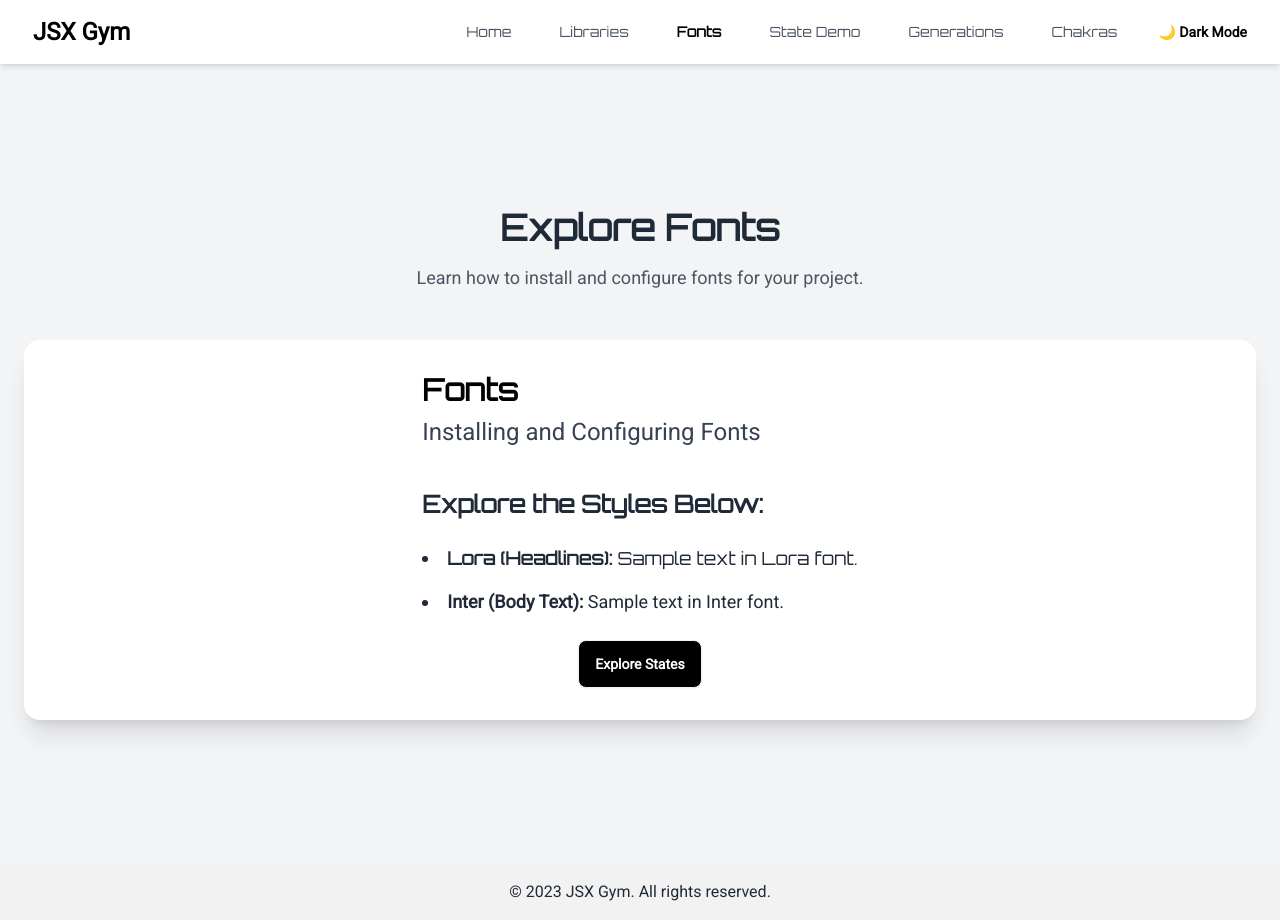
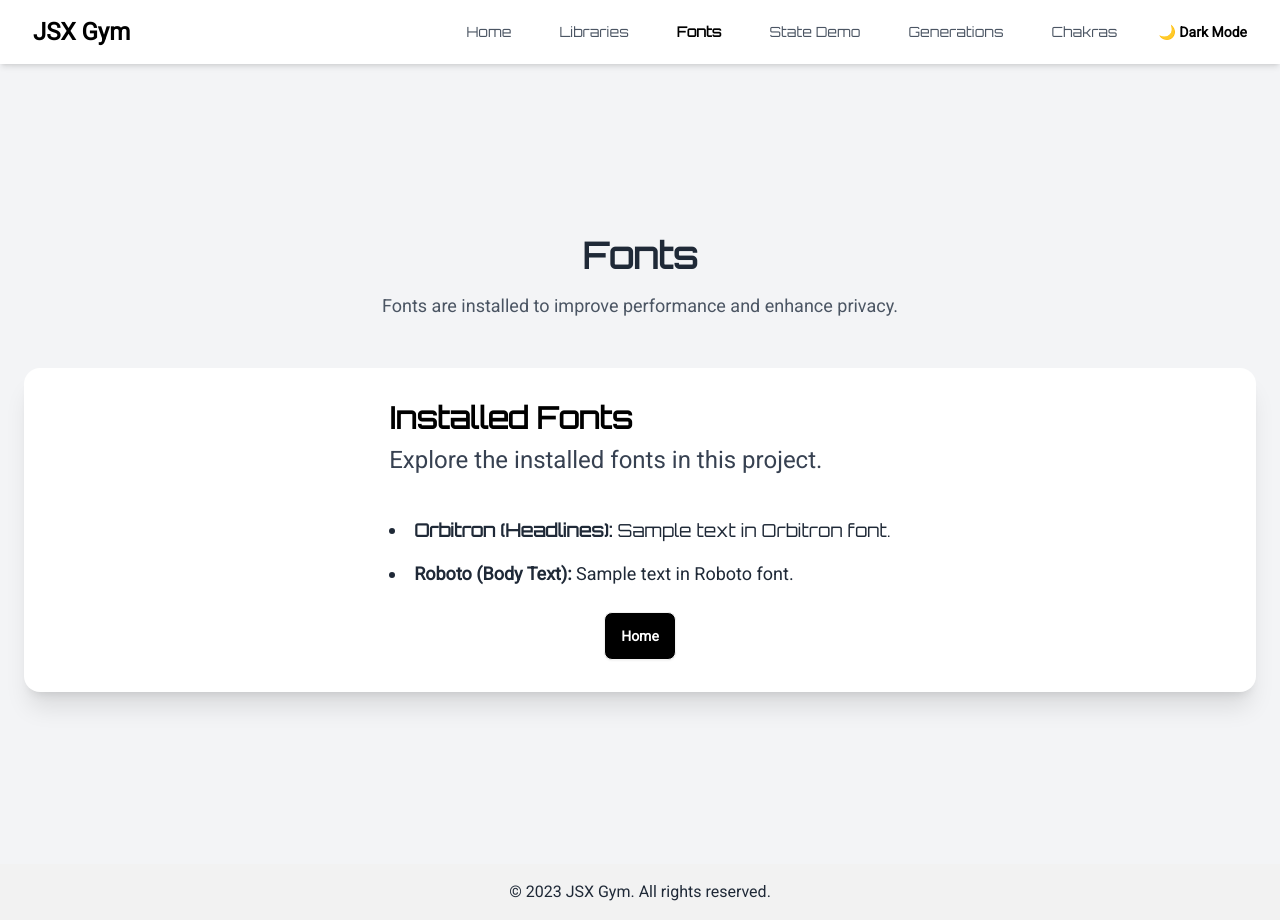
Before and after one commit to RW2023/jsx-gym, a React (Vite) app: page /font in a window 1280 px wide. Built offline with nearby package versions, Linux system fonts and the light colour scheme.

Commit message:
Update Fonts component for improved clarity and performance messaging

```diff
--- a/src/components/Fonts.tsx
+++ b/src/components/Fonts.tsx
@@ -13,22 +13,19 @@ const Font: React.FC = () => {
             {/* Page Title */}
             <div className="text-center mb-12">
                 <h1 className="text-4xl font-bold text-gray-800 dark:text-white mb-4 font-orbitron">
-                    Explore Fonts
+                    Fonts
                 </h1>
                 <p className="text-lg text-gray-600 dark:text-gray-300 font-roboto">
-                    Learn how to install and configure fonts for your project.
+                    Fonts are installed to improve performance and enhance privacy.
                 </p>
             </div>
 
             {/* Card */}
             <Card
-                title="Fonts"
-                subtitle="Installing and Configuring Fonts"
+                title="Installed Fonts"
+                subtitle="Explore the installed fonts in this project."
                 body={
                     <div className="mt-4">
-                        <h2 className="text-2xl font-bold text-gray-800 dark:text-white mb-6 font-orbitron">
-                            Explore the Styles Below:
-                        </h2>
                         <ul className="list-disc list-inside text-lg text-gray-800 dark:text-gray-300 space-y-4">
                             <motion.li
                                 className="font-orbitron"
@@ -37,7 +34,7 @@ const Font: React.FC = () => {
                                 transition={{ duration: 0.5, delay: 0.2 }}
                                 whileHover={{ scale: 1.05 }}
                             >
-                                <span className="font-bold">Lora (Headlines):</span> Sample text in Lora font.
+                                <span className="font-bold">Orbitron (Headlines):</span> <span>Sample text in Orbitron font.</span>
                             </motion.li>
                             <motion.li
                                 className="font-roboto"
@@ -46,13 +43,13 @@ const Font: React.FC = () => {
                                 transition={{ duration: 0.5, delay: 0.4 }}
                                 whileHover={{ scale: 1.05 }}
                             >
-                                <span className="font-bold">Inter (Body Text):</span> Sample text in Inter font.
+                                <span className="font-bold">Roboto (Body Text):</span> <span>Sample text in Roboto font.</span>
                             </motion.li>
                         </ul>
                     </div>
                 }
-                buttonText="Explore States"
-                buttonUrl="/StateDemo"
+                buttonText="Home"
+                buttonUrl="/"
             />
         </motion.div>
     );
```
